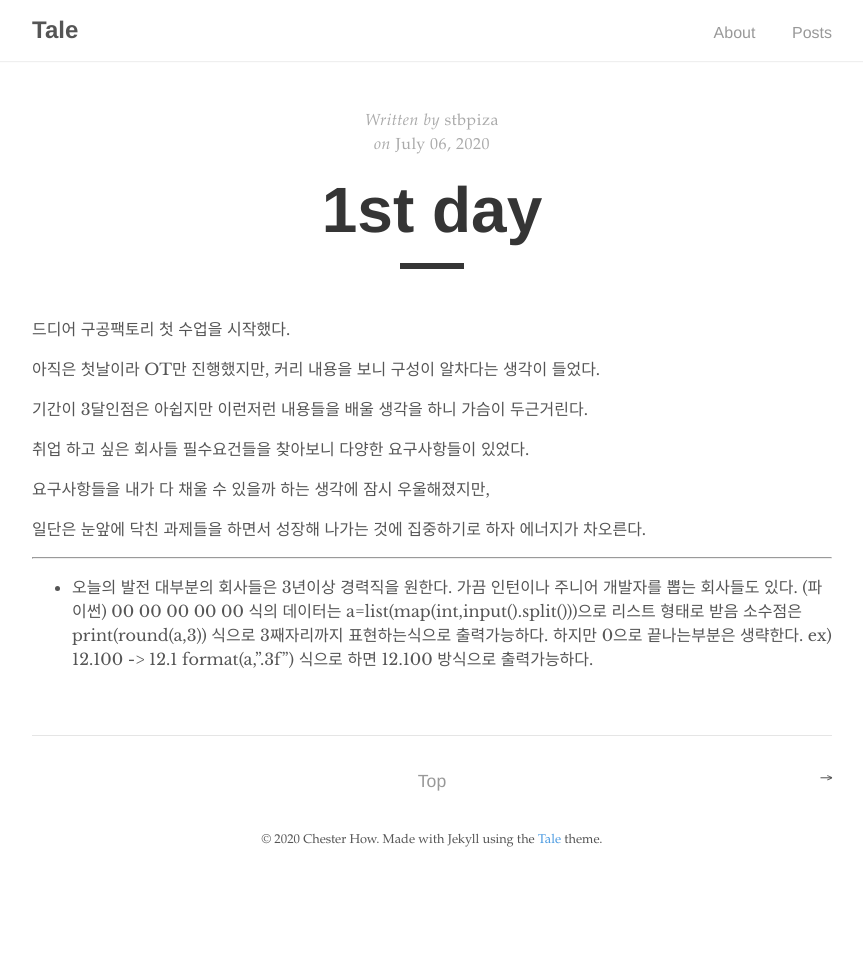
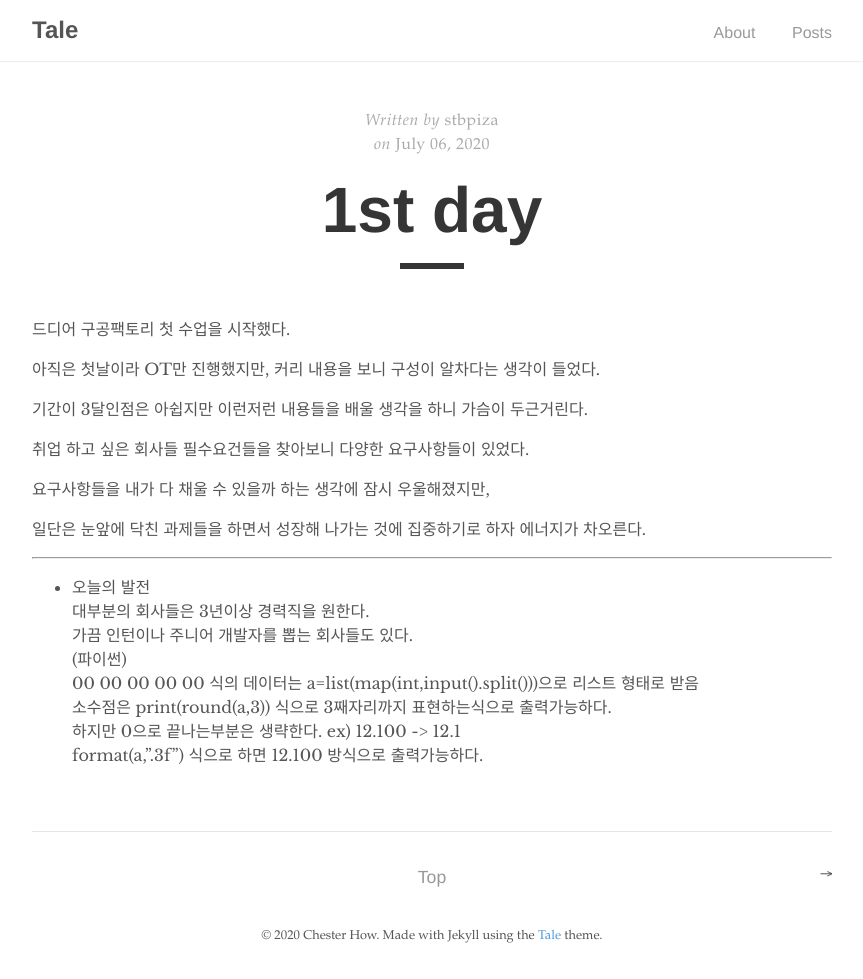
Before and after one commit to stbpiza/stbpiza.github.io, a Jekyll site: the page built from _posts/2020-07-06-1st-day.md, in a window 1280 px wide. Shown: the whole page, without its empty margins (208-1071 px from the left). Built offline with Jekyll 4.4.1, drawn with Linux system fonts in a browser that asks for light colours; before the commit the page ends 900 px from its top, so only the background shows below that.

Commit message:
Update 2020-07-06-1st-day.md

```diff
--- a/_posts/2020-07-06-1st-day.md
+++ b/_posts/2020-07-06-1st-day.md
@@ -18,11 +18,11 @@ author: "stbpiza"
 
 
 -----------------------------------------------
-- 오늘의 발전
-대부분의 회사들은 3년이상 경력직을 원한다.
-가끔 인턴이나 주니어 개발자를 뽑는 회사들도 있다.
-(파이썬)
-00 00 00 00 00 식의 데이터는 a=list(map(int,input().split()))으로 리스트 형태로 받음
-소수점은 print(round(a,3)) 식으로 3째자리까지 표현하는식으로 출력가능하다.
-하지만 0으로 끝나는부분은 생략한다. ex) 12.100 -> 12.1
+- 오늘의 발전 <br>
+대부분의 회사들은 3년이상 경력직을 원한다.<br>
+가끔 인턴이나 주니어 개발자를 뽑는 회사들도 있다.<br>
+(파이썬)<br>
+00 00 00 00 00 식의 데이터는 a=list(map(int,input().split()))으로 리스트 형태로 받음<br>
+소수점은 print(round(a,3)) 식으로 3째자리까지 표현하는식으로 출력가능하다.<br>
+하지만 0으로 끝나는부분은 생략한다. ex) 12.100 -> 12.1<br>
 format(a,".3f") 식으로 하면 12.100 방식으로 출력가능하다.
```
